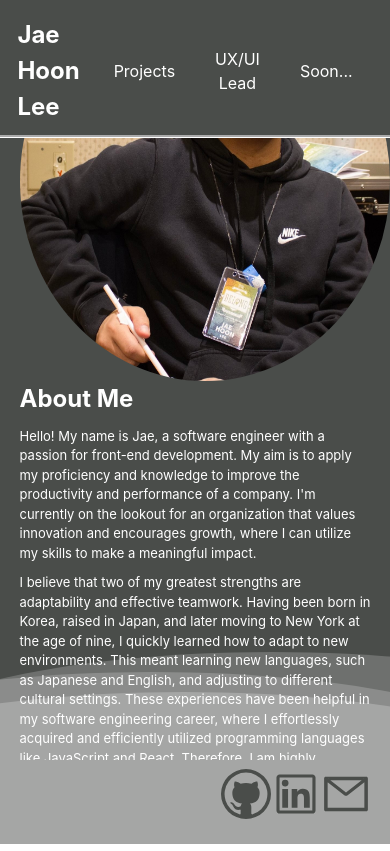
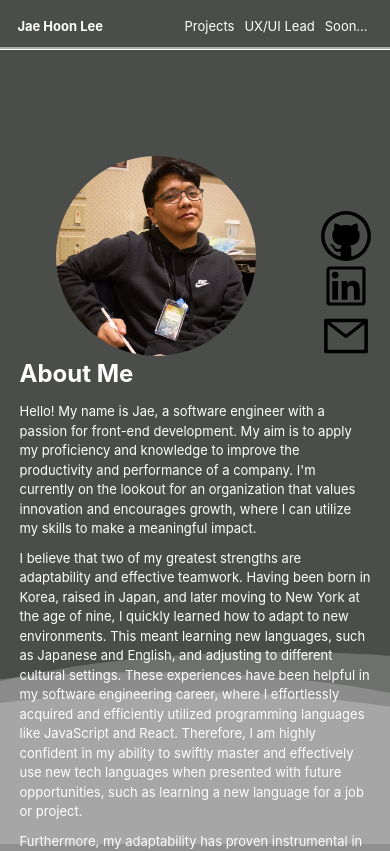
Before and after one commit to jl924/portfolio, a Next.js app: page / in a window 390 px wide. Shown: the top 851 px of the page. Built offline with nearby package versions, Linux system fonts and the light colour scheme.

Commit message:
css for mobile

```diff
--- a/app/globals.css
+++ b/app/globals.css
@@ -78,6 +78,55 @@
       transform: translateX(1);
     }
   }
+  .header {
+    display: flex;
+    position: fixed;
+    min-width: 100%;
+    align-items: center;
+    justify-content: space-between;
+    padding: 10px;
+    background-color: #4a4d4a;
+    color: white;
+    outline: solid;
+    outline-style: groove;
+  }
+
+  .title {
+    font-weight: bold;
+    margin-left: 2%;
+    margin-top: 2%;
+    font-size: x-large;
+  }
+
+  .buttonContainer {
+    display: flex;
+    margin-right: 2%;
+    margin-top: 2%;
+  }
+
+  .footer {
+    display: flex;
+    position: absolute;
+    bottom: 3%;
+    right: 1%;
+    margin-right: 4%;
+    color: #4a4d4a;
+    cursor: pointer;
+  }
+
+  .githubIcon:hover {
+    color: black;
+  }
+  .linkedIcon:hover {
+    color: black;
+  }
+  .button {
+    margin: 0 20px;
+  }
+
+  .button:hover {
+    color: darkgray;
+  }
 
   .main {
     display: flex;
@@ -85,10 +134,6 @@
     justify-content: center;
     align-items: center;
     overflow-y: auto;
-  }
-
-  .photoSide {
-    margin-top: 70%;
   }
 
   .profilePhoto {
@@ -228,6 +273,55 @@
       transform: translateX(1);
     }
   }
+  .header {
+    display: flex;
+    position: fixed;
+    min-width: 100%;
+    align-items: center;
+    justify-content: space-between;
+    padding: 10px;
+    background-color: #4a4d4a;
+    color: white;
+    outline: solid;
+    outline-style: groove;
+  }
+
+  .title {
+    font-weight: bold;
+    margin-left: 2%;
+    margin-top: 2%;
+    font-size: x-large;
+  }
+
+  .buttonContainer {
+    display: flex;
+    margin-right: 2%;
+    margin-top: 2%;
+  }
+
+  .footer {
+    display: flex;
+    position: absolute;
+    bottom: 3%;
+    right: 1%;
+    margin-right: 4%;
+    color: #4a4d4a;
+    cursor: pointer;
+  }
+
+  .githubIcon:hover {
+    color: black;
+  }
+  .linkedIcon:hover {
+    color: black;
+  }
+  .button {
+    margin: 0 20px;
+  }
+
+  .button:hover {
+    color: darkgray;
+  }
 
   .main {
     display: flex;
@@ -235,10 +329,6 @@
     justify-content: center;
     align-items: center;
     overflow-y: auto;
-  }
-
-  .photoSide {
-    margin-top: 150%;
   }
 
   .profilePhoto {
@@ -302,7 +392,209 @@
 }
 
 /* =============================================================================== */
+@media only screen and (max-width: 400px) {
+  body {
+    margin: auto;
+    font-family: -apple-system, BlinkMacSystemFont, sans-serif;
+    overflow: auto;
+    background: linear-gradient(
+      315deg,
+      #4a4d4a 3%,
+      #4a4d4a 38%,
+      #4a4d4a 68%,
+      #4a4d4a 98%
+    );
+    animation: gradient 15s ease infinite;
+    background-size: 400% 400%;
+    background-attachment: fixed;
+  }
 
+  @keyframes gradient {
+    0% {
+      background-position: 0% 0%;
+    }
+    50% {
+      background-position: 100% 100%;
+    }
+    100% {
+      background-position: 0% 0%;
+    }
+  }
+
+  .wave {
+    background: rgb(255 255 255 / 25%);
+    border-radius: 1000% 1000% 0 0;
+    position: fixed;
+    width: 200%;
+    height: 12em;
+    animation: wave 10s -3s linear infinite;
+    transform: translate3d(0, 0, 0);
+    opacity: 0.8;
+    bottom: 0;
+    left: 0;
+    z-index: -1;
+  }
+
+  .wave:nth-of-type(2) {
+    bottom: -1.25em;
+    animation: wave 18s linear reverse infinite;
+    opacity: 0.8;
+  }
+
+  .wave:nth-of-type(3) {
+    bottom: -2.5em;
+    animation: wave 20s -1s reverse infinite;
+    opacity: 0.9;
+  }
+
+  @keyframes wave {
+    2% {
+      transform: translateX(1);
+    }
+
+    25% {
+      transform: translateX(-25%);
+    }
+
+    50% {
+      transform: translateX(-50%);
+    }
+
+    75% {
+      transform: translateX(-25%);
+    }
+
+    100% {
+      transform: translateX(1);
+    }
+  }
+
+  .header {
+    display: flex;
+    position: fixed;
+    align-items: center;
+    justify-content: space-between;
+    padding: 10px;
+    background-color: #4a4d4a;
+    color: white;
+    outline: solid;
+    outline-style: groove;
+    font-size: small;
+    z-index: 99;
+  }
+
+  .title {
+    font-weight: bold;
+    margin-left: 2%;
+    margin-top: 2%;
+    font-size: small;
+  }
+
+  .buttonContainer {
+    display: flex;
+    margin-right: 2%;
+    margin-top: 2%;
+  }
+
+  .footer {
+    display: flex;
+    flex-direction: column;
+    top: 25%;
+    right: 1%;
+    margin-right: 4%;
+    color: black;
+    cursor: pointer;
+  }
+
+  .githubIcon:hover {
+    color: black;
+  }
+  .linkedIcon:hover {
+    color: black;
+  }
+  .button {
+    margin: 0 5px;
+  }
+
+  .button:hover {
+    color: darkgray;
+  }
+
+  .main {
+    display: flex;
+    flex-direction: column;
+    justify-content: center;
+    align-items: center;
+    overflow-y: auto;
+  }
+
+  .photoSide {
+    margin-top: 40%;
+    margin-right: 20%;
+  }
+
+  .profilePhoto {
+    border-radius: 50%;
+    width: 200px;
+    height: 200px;
+  }
+
+  .aboutMeSection {
+    flex: 1;
+    display: flex;
+    flex-direction: column;
+    justify-content: center;
+    align-items: flex-start;
+    margin-right: 5%;
+    margin-left: 5%;
+    color: white;
+    max-width: 500px;
+    font-size: 13px;
+  }
+
+  .aboutMe {
+    font-weight: bold;
+    font-size: 24px;
+    margin-bottom: 10px;
+  }
+
+  .firstPara {
+    margin-bottom: 10px;
+  }
+
+  .secondPara {
+    margin-bottom: 10px;
+  }
+
+  .techStackSection {
+    margin-right: 5%;
+    color: White;
+  }
+
+  .techStack {
+    outline: solid;
+    outline-color: gray;
+    background-color: gray;
+    border-radius: 3px;
+    text-align: center;
+    max-width: 150px;
+    margin-right: 10px;
+    margin-bottom: 10px;
+    margin-top: 5px;
+  }
+
+  .techStack:hover {
+    background: darkgray;
+  }
+
+  .techGrid {
+    display: grid;
+    grid-template-columns: repeat(3, 1fr);
+  }
+}
+
+/* =============================================================================== */
+@media only screen and (min-width: 1300px) {
   body {
     margin: auto;
     font-family: -apple-system, BlinkMacSystemFont, sans-serif;
@@ -502,3 +794,4 @@ body {
   .copied {
     cursor: default;
   }
+}
```
Lines whose indentation alone changed are shown as unchanged.
